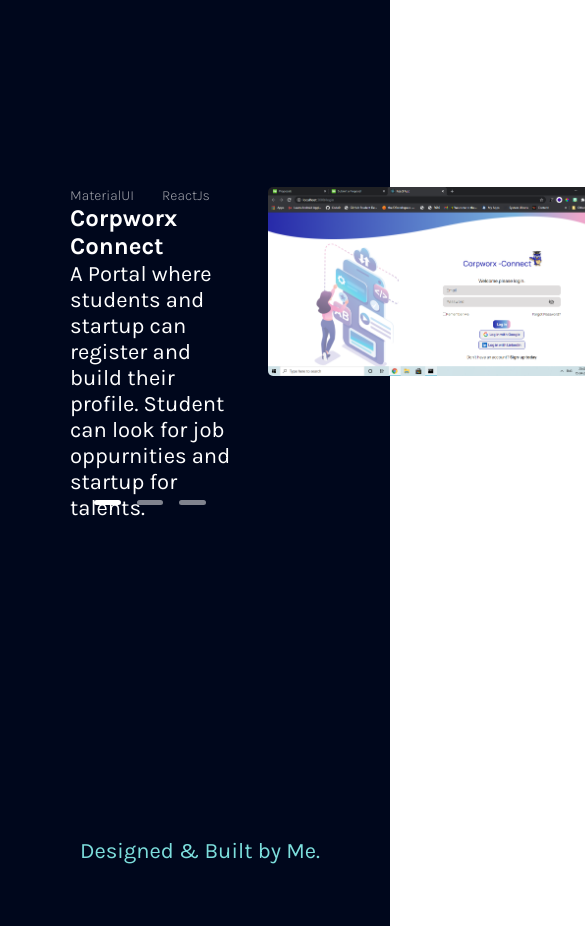
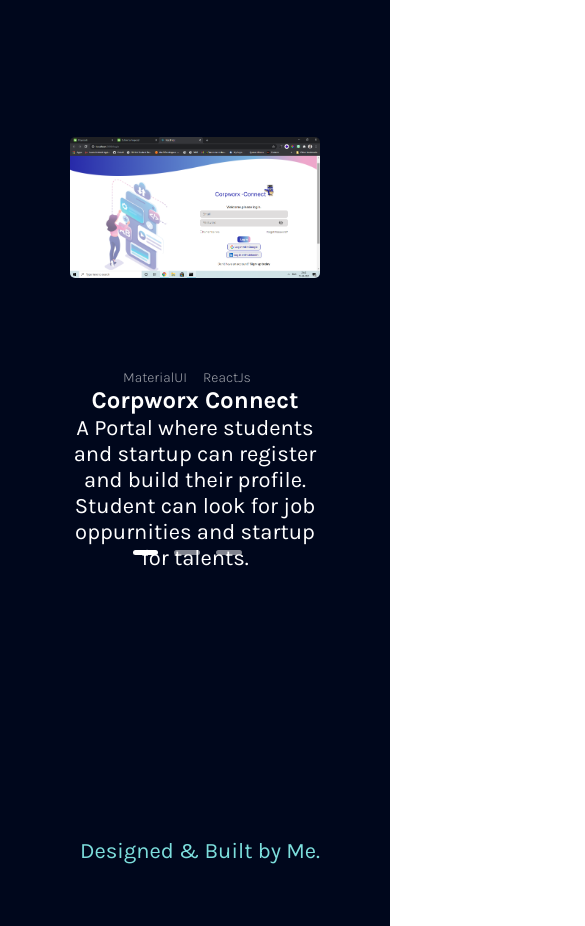
Before and after one commit to Jds-23/curly-robot, a Next.js app: page / in a window 390 px wide. Shown: the part 2000-2926 px from the top of the page, 585 px wide, since content can reach past the window. Built offline with nearby package versions, Linux system fonts and the light colour scheme.

Commit message:
feat: tab responsive

```diff
--- a/components/WorkItem.js
+++ b/components/WorkItem.js
@@ -1,15 +1,17 @@
 import { useState } from "react"
 import styled from "styled-components"
+import { useMediaQuery } from 'react-responsive';
 
 const WorkItem = ({ works }) => {
     const [state, setState] = useState(0)
+    const isTablet = useMediaQuery({ query: '(max-width: 768px)' })
 
     return (
         <Container>
             {works.map(({ id, desc, projectName, imgSrc, techStack }) => (
-                <CarouselItemContainer isSelected={state === id} key={id}>
-                    <TextBoxAnimated isSelected={state === id}>
-                        <TechList>
+                <CarouselItemContainer isTablet={isTablet} isSelected={state === id} key={id}>
+                    <TextBoxAnimated isTablet={isTablet} isSelected={state === id}>
+                        <TechList isTablet={isTablet}>
                             {techStack.map((tech, id) => {
                                 return (
                                     <TechListItem key={id}>
@@ -21,14 +23,14 @@ const WorkItem = ({ works }) => {
                         <Title>
                             {projectName}
                         </Title>
-                        <Description>
+                        <Description isTablet={isTablet}>
                             {desc}
                         </Description>
                     </TextBoxAnimated >
-                    <ImgAnimated isSelected={state === id} src={imgSrc} />
+                    <ImgAnimated isTablet={isTablet} isSelected={state === id} src={imgSrc} />
                 </CarouselItemContainer>
             ))}
-            <CarouselNav>
+            <CarouselNav isTablet={isTablet}>
                 <CarouselNavButton isSelected={state === 0} onClick={() => setState(0)}></CarouselNavButton>
                 <CarouselNavButton isSelected={state === 1} onClick={() => setState(1)}></CarouselNavButton>
                 <CarouselNavButton isSelected={state === 2} onClick={() => setState(2)}></CarouselNavButton>
@@ -48,7 +50,7 @@ const CarouselItemContainer = styled.div`
 z-index: ${props => props.isSelected ? `2` : `1`};
 display:grid;
 gap:30px;
-grid-template-columns:minmax(168px,4fr) minmax(336px,8fr);
+${props => props.isTablet ? "grid-template-rows:1fr 1fr;" : "grid-template-columns:minmax(168px,4fr) minmax(336px,8fr);"}
 overflow:hidden;
 height:auto;
 &:nth-child(n+2){
@@ -61,13 +63,15 @@ const Img = styled.img`
 object-fit:contain;
 width:100%;
 border-radius:5px;
-transform:translateY(100%);
 opacity:  0;
 transition: all 0.75s ease-in-out;
+height:auto;
+${props => props.isTablet && "grid-row:1/1;"}
+${props => props.isTablet ? "transform:translateX(-100%);" : "transform:translateY(-100%);"}
 `
 
 const ImgAnimated = styled(Img)`
-    ${props => props.isSelected && `transform:translateY(0);`}
+${props => props.isTablet ? (props.isSelected && "transform:translateX(0%);") : (props.isSelected && "transform:translateY(0%);")}
     ${props => props.isSelected && `opacity:1;`}
 `
 const TextBox = styled.div`
@@ -75,19 +79,22 @@ color:#fff;
 display:flex;
 flex-direction:column;
 justify-content:center;
-transform:translateX(-100%);
 opacity:  0;
 transition: all 0.75s ease-in-out;
 height:auto;
+${props => props.isTablet && "grid-row:2/2;"}
+${props => props.isTablet && "align-items:center;"}
+${props => props.isTablet ? "transform:translateY(100%);" : "transform:translateX(-100%);"}
 `
 const TextBoxAnimated = styled(TextBox)`
-${props => props.isSelected && `transform:translateX(0);`}
-    ${props => props.isSelected && `opacity:1;`}
+${props => props.isTablet ? (props.isSelected && "transform:translateY(0%);") : (props.isSelected && "transform:translateX(0%);")}
+${props => props.isSelected && `opacity:1;`}
 `
 const Description = styled.p`
 width:100%;
 font-size:22px;
 z-index: -1;
+${props => props.isTablet && "text-align:center;"}
 `
 const Title = styled.h3`
 color:#fff;
@@ -98,12 +105,14 @@ const CarouselNav = styled.div`
     display: flex;
     position: absolute;
     width: 33%;
+    ${props => props.isTablet && 'width:100%;'}
     box-sizing: border-box;
     height: auto;
     bottom: 16px;
     left: 0;
     z-index: 5;
     padding: 0px 24px;
+    ${props => props.isTablet && 'padding: 0px 25%;'}
 `
 const CarouselNavButton = styled.button`
     width: calc(100% / 3 - 8px);
@@ -120,7 +129,7 @@ const TechList = styled.div`
 display:grid;
 gap: 1rem;
 grid-template-columns: repeat(auto-fill, minmax(50px, 1fr));
-
+min-width:25%;
 `
 const TechListItem = styled.div`
 font-size:14px;
```
